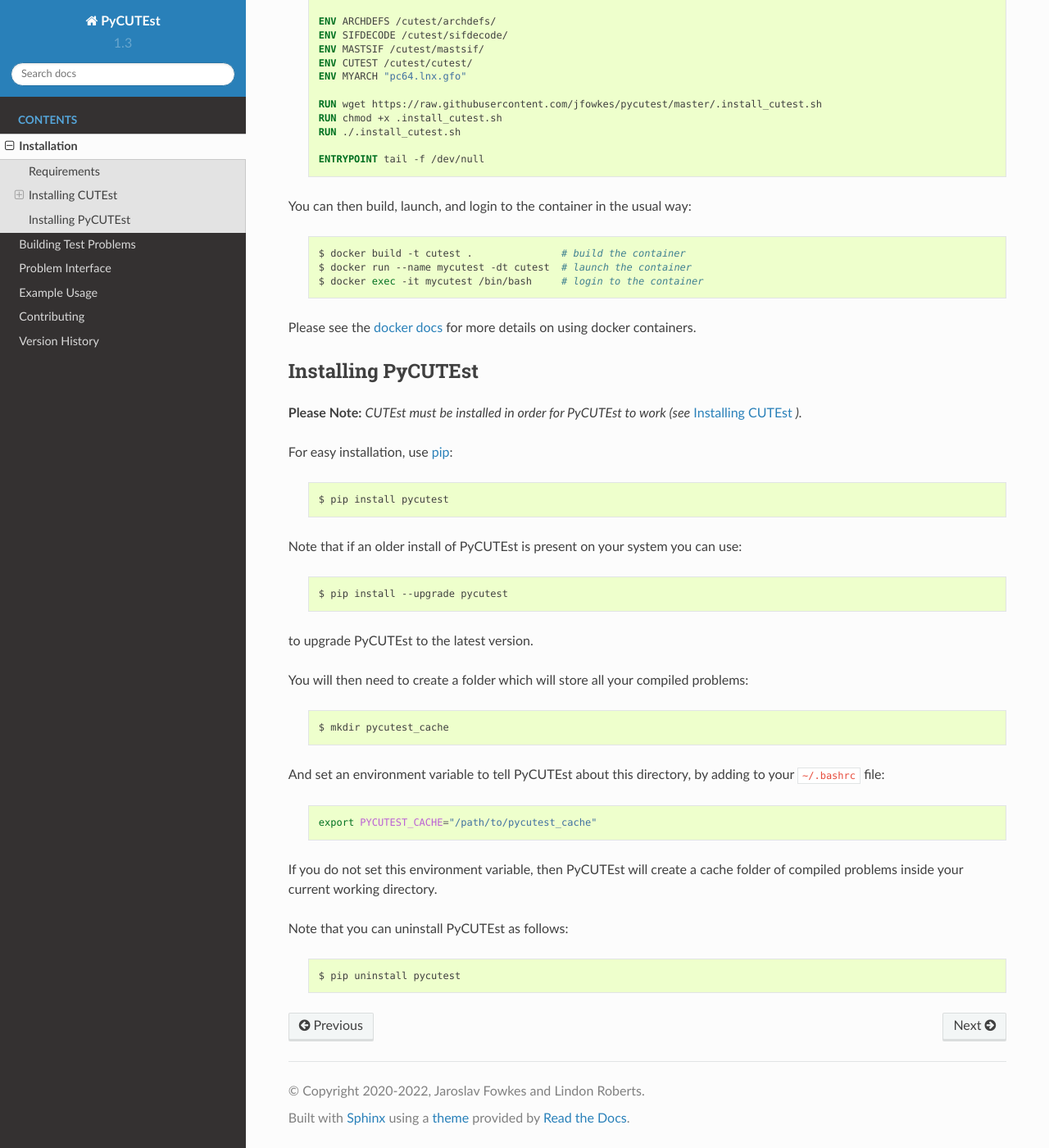
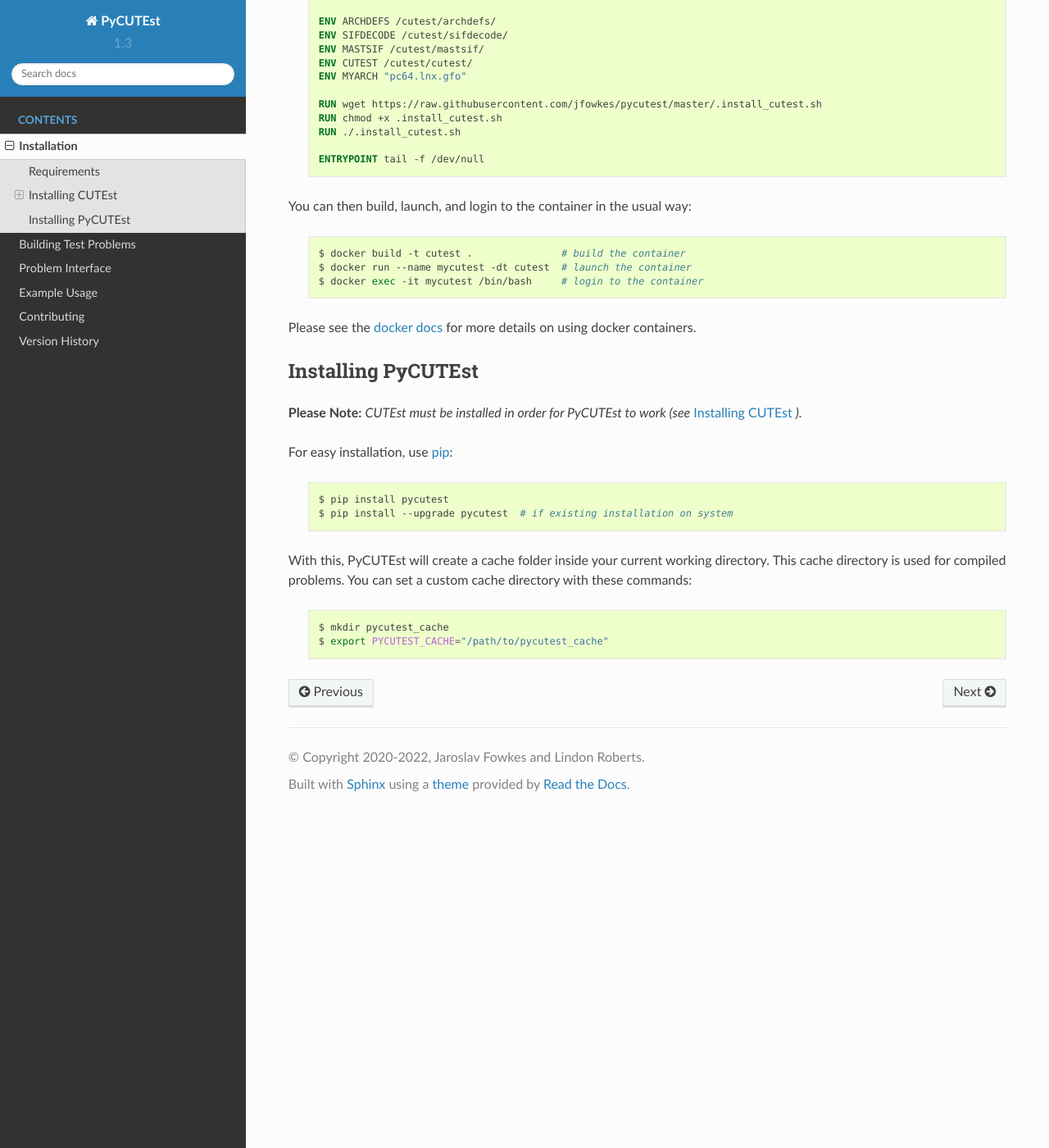
Before and after one commit to jfowkes/pycutest, a Sphinx documentation site: the page built from docs/install.rst, in a window 1280 px wide and 1400 px high, scrolled down 2193 px. Shown: the whole window at 82% size. Built offline with Sphinx 7.4.7 and the Read the Docs theme 2.0.0, drawn with Linux system fonts in a browser that asks for light colours.

Commit message:
Update install.rst

```diff
--- a/docs/install.rst
+++ b/docs/install.rst
@@ -126,31 +126,13 @@
  .. code-block:: bash
 
     $ pip install pycutest
+    $ pip install --upgrade pycutest  # if existing installation on system
 
-Note that if an older install of PyCUTEst is present on your system you can use:
-
- .. code-block:: bash
-
-    $ pip install --upgrade pycutest
-
-to upgrade PyCUTEst to the latest version.
-
-You will then need to create a folder which will store all your compiled problems:
+With this, PyCUTEst will create a cache folder inside your current working directory.
+This cache directory is used for compiled problems. You can set a custom cache directory
+with these commands:
 
  .. code-block:: bash
 
     $ mkdir pycutest_cache
-
-And set an environment variable to tell PyCUTEst about this directory, by adding to your :code:`~/.bashrc` file:
-
- .. code-block:: bash
-
-    export PYCUTEST_CACHE="/path/to/pycutest_cache"
-
-If you do not set this environment variable, then PyCUTEst will create a cache folder of compiled problems inside your current working directory.
-
-Note that you can uninstall PyCUTEst as follows:
-
- .. code-block:: bash
-
-    $ pip uninstall pycutest
+    $ export PYCUTEST_CACHE="/path/to/pycutest_cache"
```
